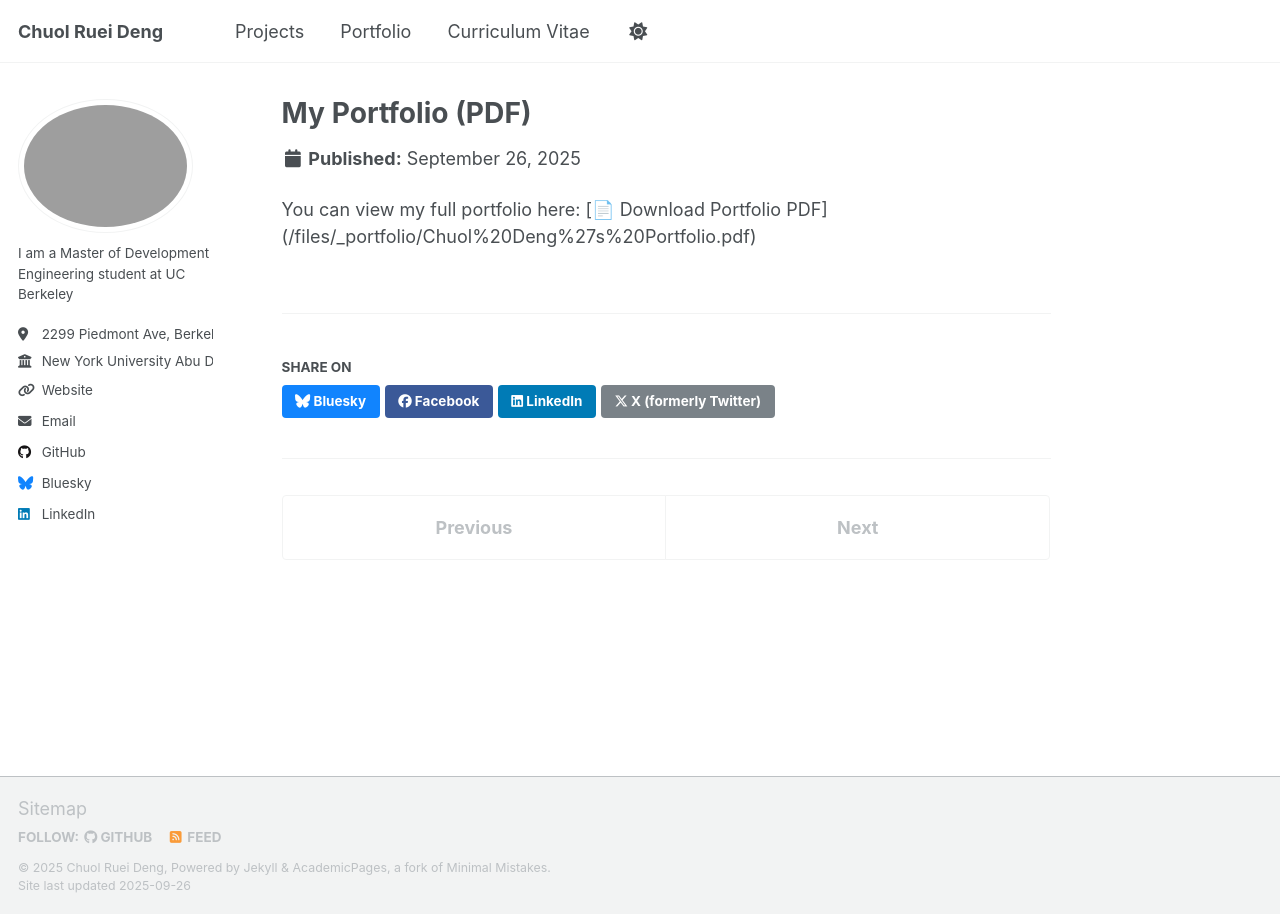
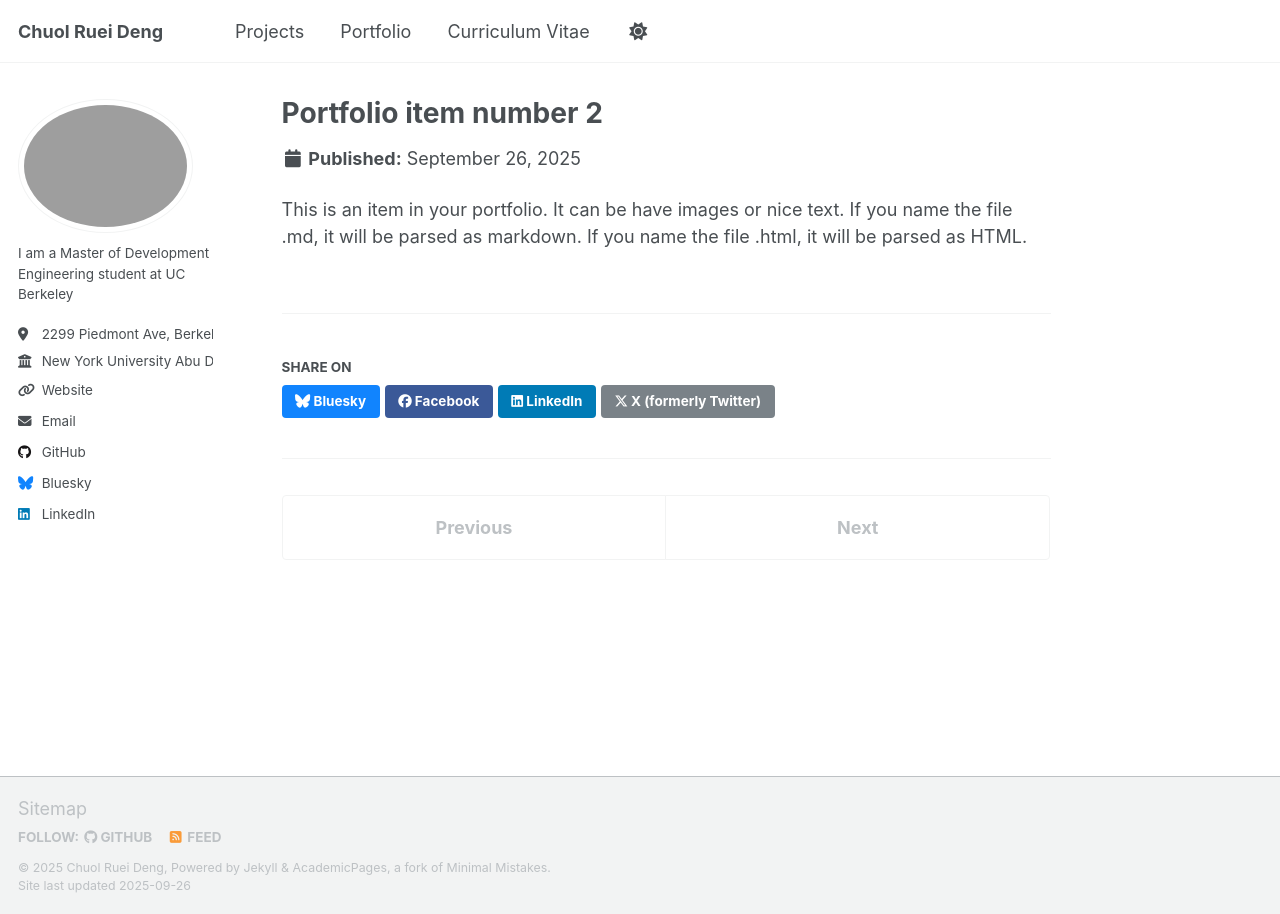
Before and after one commit to chuolrdeng/chuolrdeng.github.io, a Jekyll site: the page built from _portfolio/portfolio-2.html, in a window 1280 px wide. Built offline with Jekyll 4.4.1, drawn with Linux system fonts in a browser that asks for light colours; a script that is not in the unit is left out.

Commit message:
Update portfolio-2.html

```diff
--- a/_portfolio/portfolio-2.html
+++ b/_portfolio/portfolio-2.html
@@ -1,8 +1,7 @@
 ---
-title: "My Portfolio (PDF)"
+title: "Portfolio item number 2"
+excerpt: "Short description of portfolio item number 2 <br/><img src='/images/500x300.png'>"
 collection: portfolio
-permalink: /portfolio/portfolio-1
 ---
 
-You can view my full portfolio here:
-[📄 Download Portfolio PDF](/files/_portfolio/Chuol%20Deng%27s%20Portfolio.pdf)
+This is an item in your portfolio. It can be have images or nice text. If you name the file .md, it will be parsed as markdown. If you name the file .html, it will be parsed as HTML.
```
